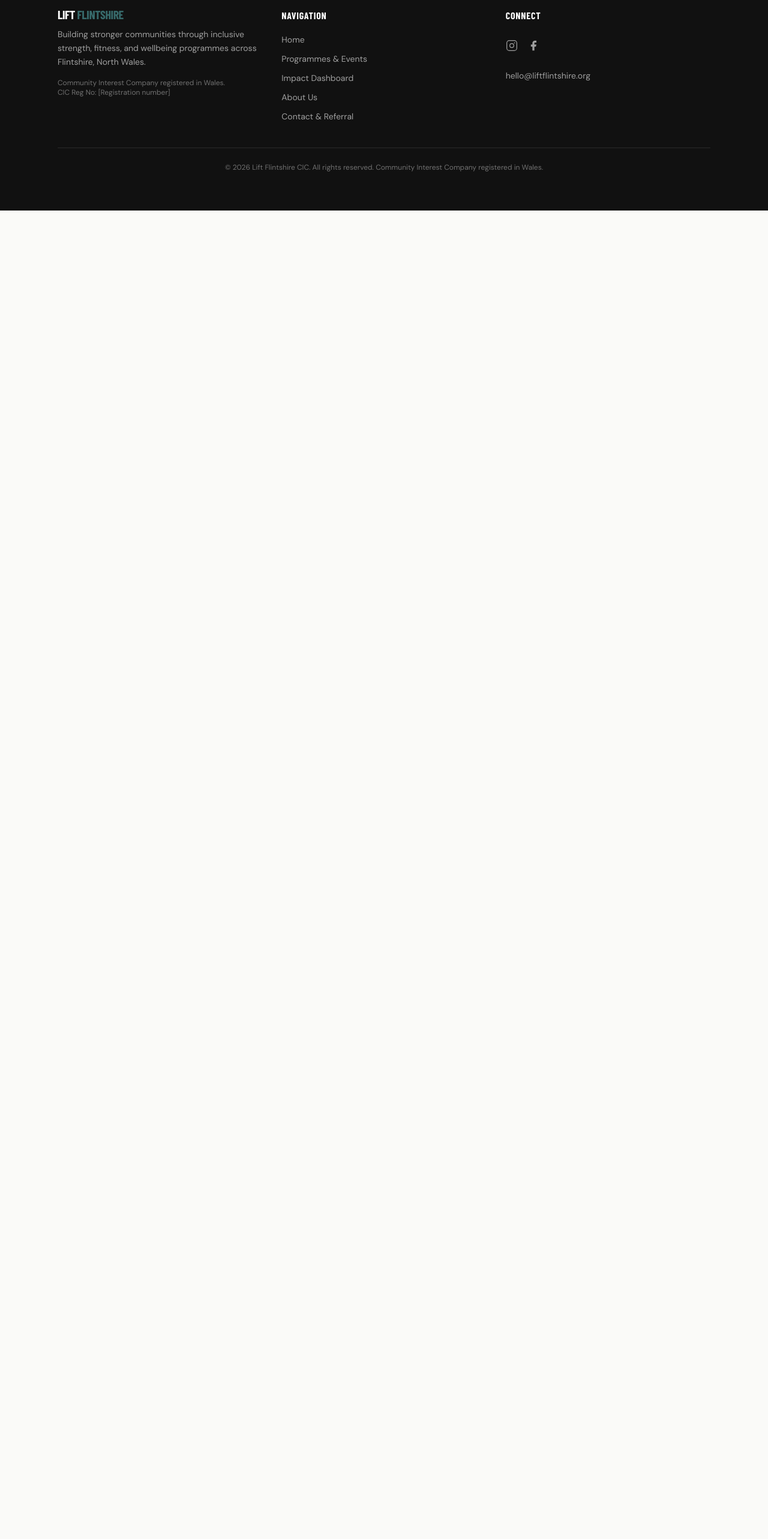
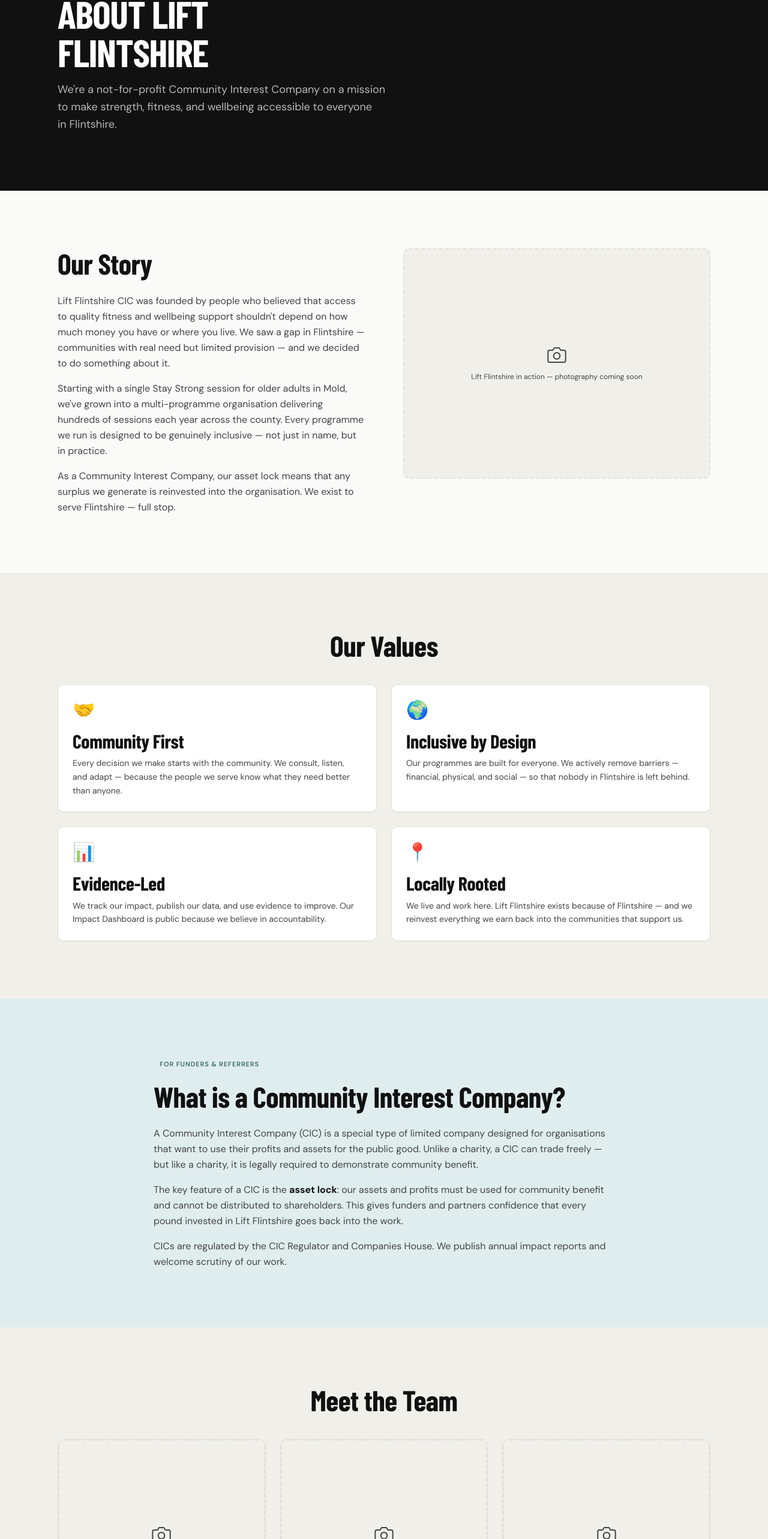
Before and after one commit to Numberonehsp/lift-flintshire-website, a React (Vite) app: page /about in a window 1280 px wide. Shown: the part 202-2768 px from the top of the page at 60% size. Before the commit the page ends 800 px from the top, so only its background shows below. Built offline with nearby package versions, Linux system fonts and the light colour scheme; a web font is replaced by a local one.

Commit message:
feat: build About page with story, values, CIC explainer, team, and partners

```diff
--- a/src/pages/About.tsx
+++ b/src/pages/About.tsx
@@ -1 +1,136 @@
-export default function About() { return <div className="p-8 font-body">About page — coming soon</div> }
+import { Helmet } from 'react-helmet-async'
+import { SectionWrapper } from '../components/layout/SectionWrapper'
+import { ImagePlaceholder } from '../components/ui/ImagePlaceholder'
+import { Badge } from '../components/ui/Badge'
+
+const values = [
+  {
+    icon: '🤝',
+    title: 'Community First',
+    body: 'Every decision we make starts with the community. We consult, listen, and adapt — because the people we serve know what they need better than anyone.',
+  },
+  {
+    icon: '🌍',
+    title: 'Inclusive by Design',
+    body: 'Our programmes are built for everyone. We actively remove barriers — financial, physical, and social — so that nobody in Flintshire is left behind.',
+  },
+  {
+    icon: '📊',
+    title: 'Evidence-Led',
+    body: 'We track our impact, publish our data, and use evidence to improve. Our Impact Dashboard is public because we believe in accountability.',
+  },
+  {
+    icon: '📍',
+    title: 'Locally Rooted',
+    body: 'We live and work here. Lift Flintshire exists because of Flintshire — and we reinvest everything we earn back into the communities that support us.',
+  },
+]
+
+const team = [
+  { name: 'Team Member', role: 'Director' },
+  { name: 'Team Member', role: 'Head Coach' },
+  { name: 'Team Member', role: 'Programme Coordinator' },
+]
+
+export default function About() {
+  return (
+    <>
+      <Helmet>
+        <title>About Us — Lift Flintshire CIC</title>
+        <meta name="description" content="Learn about Lift Flintshire CIC — our story, values, and the team behind our community strength, fitness, and wellbeing programmes in North Wales." />
+        <meta property="og:title" content="About Us — Lift Flintshire CIC" />
+        <meta property="og:type" content="website" />
+      </Helmet>
+
+      {/* Hero */}
+      <SectionWrapper variant="dark">
+        <p className="font-body font-semibold text-[11px] uppercase tracking-[0.08em] text-teal mb-4">Who we are</p>
+        <h1 className="font-display font-black text-h1 text-white uppercase mb-4">About Lift<br />Flintshire</h1>
+        <p className="font-body text-lg text-white/70 max-w-xl leading-relaxed">
+          We're a not-for-profit Community Interest Company on a mission to make strength, fitness, and wellbeing accessible to everyone in Flintshire.
+        </p>
+      </SectionWrapper>
+
+      {/* Our story */}
+      <SectionWrapper variant="light">
+        <div className="flex flex-col lg:flex-row gap-12 lg:gap-16 items-start">
+          <div className="flex-1">
+            <h2 className="font-display font-extrabold text-h2 text-ink mb-6">Our Story</h2>
+            <p className="font-body text-base text-ink-light leading-relaxed mb-4">
+              Lift Flintshire CIC was founded by people who believed that access to quality fitness and wellbeing support shouldn't depend on how much money you have or where you live. We saw a gap in Flintshire — communities with real need but limited provision — and we decided to do something about it.
+            </p>
+            <p className="font-body text-base text-ink-light leading-relaxed mb-4">
+              Starting with a single Stay Strong session for older adults in Mold, we've grown into a multi-programme organisation delivering hundreds of sessions each year across the county. Every programme we run is designed to be genuinely inclusive — not just in name, but in practice.
+            </p>
+            <p className="font-body text-base text-ink-light leading-relaxed">
+              As a Community Interest Company, our asset lock means that any surplus we generate is reinvested into the organisation. We exist to serve Flintshire — full stop.
+            </p>
+          </div>
+          <div className="flex-1 w-full">
+            <ImagePlaceholder aspectRatio="4/3" label="Lift Flintshire in action — photography coming soon" />
+          </div>
+        </div>
+      </SectionWrapper>
+
+      {/* Values */}
+      <SectionWrapper variant="muted">
+        <h2 className="font-display font-extrabold text-h2 text-ink mb-10 text-center">Our Values</h2>
+        <div className="grid grid-cols-1 md:grid-cols-2 gap-6">
+          {values.map(v => (
+            <div key={v.title} className="bg-surface rounded-card border border-border p-6 shadow-sm">
+              <span className="text-3xl mb-4 block" aria-hidden="true">{v.icon}</span>
+              <h3 className="font-display font-bold text-h3 text-ink mb-2">{v.title}</h3>
+              <p className="font-body text-sm text-ink-light leading-relaxed">{v.body}</p>
+            </div>
+          ))}
+        </div>
+      </SectionWrapper>
+
+      {/* What is a CIC */}
+      <SectionWrapper variant="light" className="bg-teal-pale">
+        <div className="max-w-3xl mx-auto">
+          <Badge className="mb-4">For funders &amp; referrers</Badge>
+          <h2 className="font-display font-extrabold text-h2 text-ink mb-6">What is a Community Interest Company?</h2>
+          <p className="font-body text-base text-ink-light leading-relaxed mb-4">
+            A Community Interest Company (CIC) is a special type of limited company designed for organisations that want to use their profits and assets for the public good. Unlike a charity, a CIC can trade freely — but like a charity, it is legally required to demonstrate community benefit.
+          </p>
+          <p className="font-body text-base text-ink-light leading-relaxed mb-4">
+            The key feature of a CIC is the <strong className="text-ink">asset lock</strong>: our assets and profits must be used for community benefit and cannot be distributed to shareholders. This gives funders and partners confidence that every pound invested in Lift Flintshire goes back into the work.
+          </p>
+          <p className="font-body text-base text-ink-light leading-relaxed">
+            CICs are regulated by the CIC Regulator and Companies House. We publish annual impact reports and welcome scrutiny of our work.
+          </p>
+        </div>
+      </SectionWrapper>
+
+      {/* Team */}
+      <SectionWrapper variant="muted">
+        <h2 className="font-display font-extrabold text-h2 text-ink mb-10 text-center">Meet the Team</h2>
+        <div className="grid grid-cols-1 md:grid-cols-2 lg:grid-cols-3 gap-6">
+          {team.map((member, i) => (
+            <div key={i} className="rounded-card border border-border bg-surface shadow-sm overflow-hidden">
+              <ImagePlaceholder aspectRatio="square" label="Team photo coming soon" />
+              <div className="p-4 text-center">
+                <h3 className="font-display font-bold text-h3 text-ink">{member.name}</h3>
+                <Badge className="mt-2">{member.role}</Badge>
+              </div>
+            </div>
+          ))}
+        </div>
+      </SectionWrapper>
+
+      {/* Partners */}
+      <SectionWrapper variant="light">
+        <h2 className="font-display font-extrabold text-h2 text-ink mb-8 text-center">Our Partners</h2>
+        <div className="flex flex-wrap justify-center gap-8">
+          {[1, 2, 3, 4].map(i => (
+            <div key={i} className="w-36 h-16 bg-surface-muted border-2 border-dashed border-border rounded-card flex items-center justify-center">
+              <span className="font-body text-xs text-ink-light">Partner logo {i}</span>
+            </div>
+          ))}
+        </div>
+        <p className="font-body text-xs text-ink-light text-center mt-6">Partner logos to be added.</p>
+      </SectionWrapper>
+    </>
+  )
+}
```
